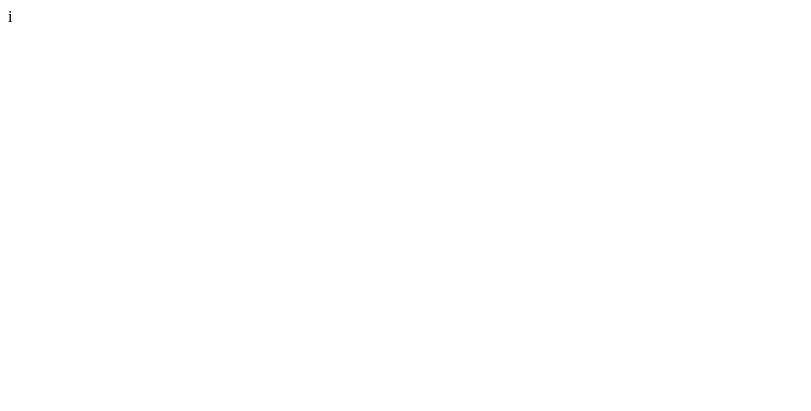
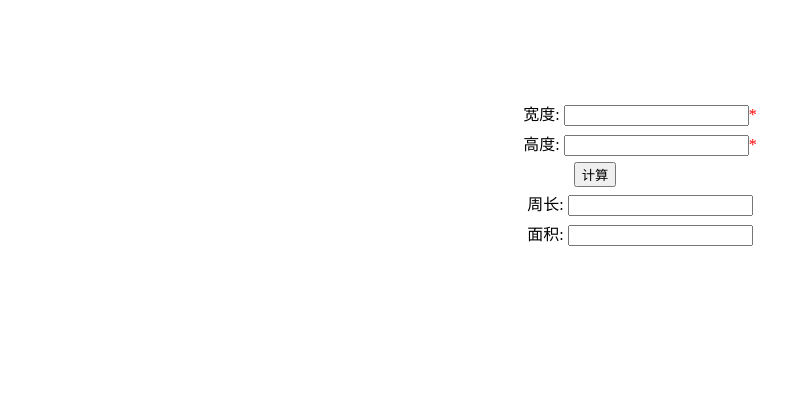
Before and after one commit to yinlinna/spa, a plain HTML site: page 01-first-App/index.html in a window 1280 px wide. Shown: the whole page, without its empty margins (0-811 px from the left). Drawn offline with nearby package versions, Linux system fonts and the light colour scheme.

Commit message:
Update index.html

```diff
--- a/01-first-App/index.html
+++ b/01-first-App/index.html
@@ -1 +1,30 @@
-i
+
+<!DOCTYPE html>
+<html>
+  <head>
+    <title>计算矩形</title>
+  </head>
+  <link rel="stylesheet" href="index.css">
+  <link rel="icon" href="http://i.wangding.in/favicon.ico">
+  <script src="//apps.bdimg.com/libs/jquery/2.1.4/jquery.min.js"></script>
+  <script src="index.js"></script>
+  <body>
+  <div class="rectangle">
+    <label for="">宽度:</label>
+    <input class="width" type="textbox" required="required"><span style="color:red;">*</span>
+    <br>
+    <label for="">高度:</label>
+    <input class="height" type="textbox" required="required"><span style="color:red;">*</span>
+    <br>
+    <input class="calc" type="button" value="计算">
+    <br>
+    <label for="">周长:</label>
+    <input class="perimeter" type="textbox">
+    <br>
+    <label for="">面积:</label>
+    <input class="area" type="textbox">
+    <bem></bem>
+  </div>
+
+  </body>
+</html>
```
